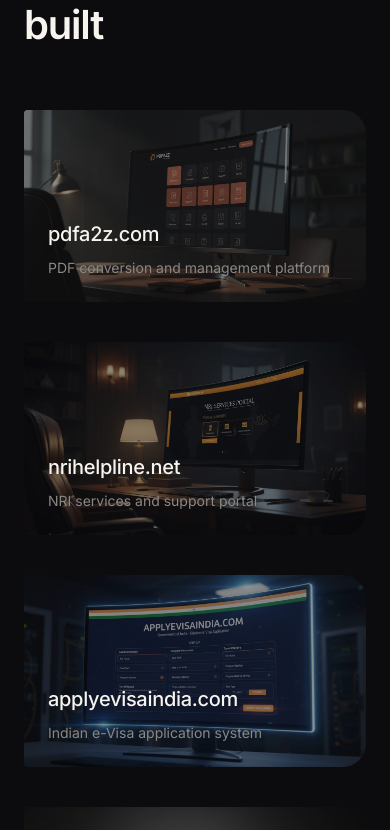
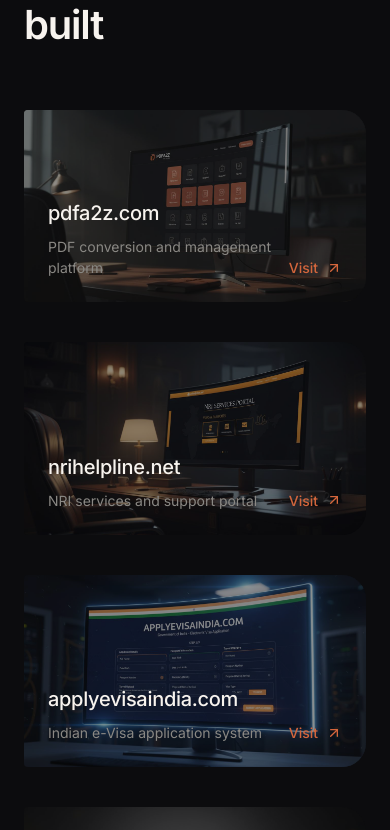
Before and after one commit to emperorsrujal-wq/mindrichcanada, a React (Vite) app in the folder app/: page / in a window 390 px wide. Shown: the part 2274-3104 px from the top of the page. Built offline with nearby package versions, Linux system fonts and the light colour scheme.

Commit message:
fix: make portfolio project list items clickable links and fix mobile visibility

```diff
--- a/app/src/components/CustomCursor.tsx
+++ b/app/src/components/CustomCursor.tsx
@@ -53,6 +53,7 @@
         backgroundColor: '#D4663C',
         mixBlendMode: 'difference',
         transition: 'opacity 0.3s',
+        pointerEvents: 'none',
       }}
     />
   )
--- a/app/src/sections/PortfolioSection.tsx
+++ b/app/src/sections/PortfolioSection.tsx
@@ -71,16 +71,9 @@
         <div className="flex flex-col gap-10 md:gap-14">
           {liveProjects.map((p) => {
             const isClickable = p.url !== '#'
-            const Wrapper = isClickable ? 'a' : 'div'
-            const wrapperProps = isClickable ? { href: p.url, target: '_blank', rel: 'noopener noreferrer' } : {}
 
-            return (
-              <Wrapper
-                {...wrapperProps}
-                key={p.name}
-                className="work-anim group relative overflow-hidden rounded-l block cursor-pointer"
-                style={{ aspectRatio: '16/9' }}
-              >
+            const content = (
+              <>
                 <img
                   src={p.image}
                   alt={p.name}
@@ -92,7 +85,7 @@
                   <div>
                     <div className="flex items-center gap-3 mb-2">
                       <h3
-                        className="font-inter font-medium"
+                        className="font-inter font-medium group-hover:underline"
                         style={{ color: '#F7F3EE', fontSize: 'clamp(20px, 3vw, 32px)', letterSpacing: '-0.015em' }}
                       >
                         {p.name}
@@ -110,17 +103,42 @@
                   </div>
                   {isClickable ? (
                     <span
-                      className="hidden md:inline-flex items-center gap-2 font-inter text-[14px] font-medium transition-colors duration-200 shrink-0 text-[#D4663C] group-hover:text-[#B8552F]"
+                      className="inline-flex items-center gap-2 font-inter text-[14px] font-medium transition-colors duration-200 shrink-0 text-[#D4663C] group-hover:text-[#B8552F]"
                     >
                       Visit <ArrowUpRight size={16} />
                     </span>
                   ) : (
-                    <span className="hidden md:inline-flex items-center gap-1 px-3 py-1.5 rounded-pill font-inter text-[12px] font-medium shrink-0" style={{ backgroundColor: '#424245', color: '#8A8884' }}>
+                    <span className="inline-flex items-center gap-1 px-3 py-1.5 rounded-pill font-inter text-[12px] font-medium shrink-0" style={{ backgroundColor: '#424245', color: '#8A8884' }}>
                       Coming Soon
                     </span>
                   )}
                 </div>
-              </Wrapper>
+              </>
+            )
+
+            if (isClickable) {
+              return (
+                <a
+                  key={p.name}
+                  href={p.url}
+                  target="_blank"
+                  rel="noopener noreferrer"
+                  className="work-anim group relative overflow-hidden rounded-l block cursor-pointer"
+                  style={{ aspectRatio: '16/9' }}
+                >
+                  {content}
+                </a>
+              )
+            }
+
+            return (
+              <div
+                key={p.name}
+                className="work-anim group relative overflow-hidden rounded-l block"
+                style={{ aspectRatio: '16/9' }}
+              >
+                {content}
+              </div>
             )
           })}
         </div>
```
Also changed, not shown: 1 other file (tests, documents, lock files or other folders).
